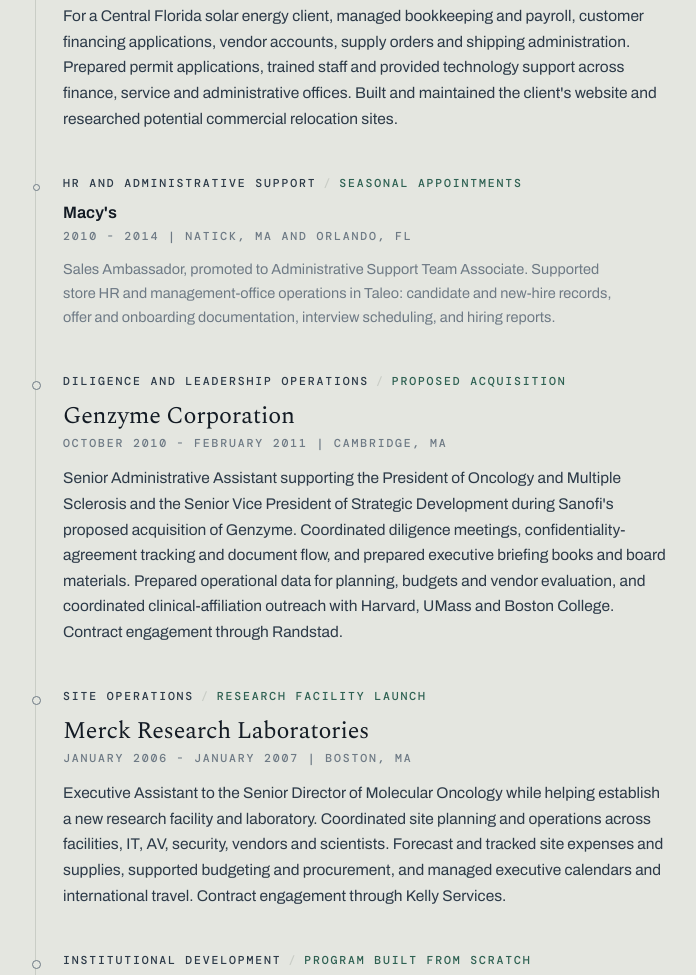
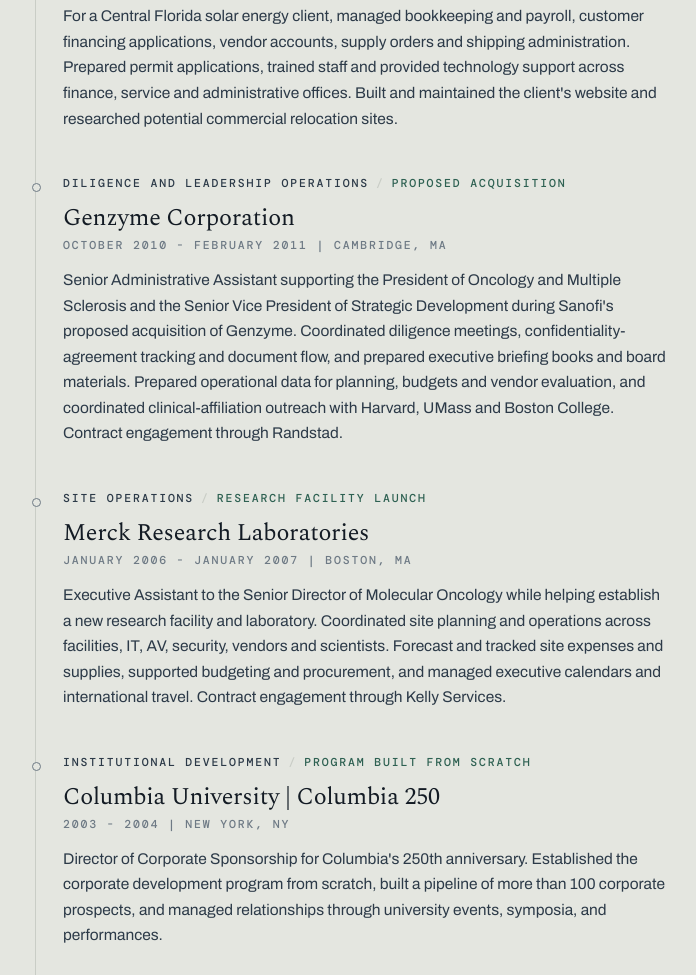
Before and after one commit to Tethon/richard-graham, a plain HTML site: page index.html in a window 1280 px wide. Shown: the part 3790-4765 px from the top of the page, without its empty margins (165-861 px from the left). Drawn offline with nearby package versions, Linux system fonts and the light colour scheme.

Commit message:
Remove Macy's from public website and resume

```diff
--- a/index.html
+++ b/index.html
@@ -218,7 +218,6 @@
       <li class="entry rise"><span class="entry__tags tag"><span class="entry__fn">Business operations</span><span class="entry__sep">/</span><span class="entry__ctx">development and acquisitions</span></span><h3 class="entry__org">Blackwater Development</h3><span class="entry__date tag">October 2018 - October 2026 | Massachusetts</span><p class="entry__body">Business Operations Manager (Independent Contractor).  Managed business operations and project coordination across multimillion-dollar residential development, acquisitions, property operations and financial administration; the engagement with the principal was continuous from October 2018 through October 2026, with the later phase conducted through Blackwater Development LLC.</p><p class="entry__body">Built project budgets and forecasts with the principal, compared estimates with actual costs throughout construction and prepared funding draws after inspections confirmed completed work.  Administered contracts and leases, coordinated Planning Board matters and researched property histories to inform acquisition decisions.</p></li>
       <li class="entry rise"><span class="entry__tags tag"><span class="entry__fn">Business ownership</span><span class="entry__sep">/</span><span class="entry__ctx">operations and administration</span></span><h3 class="entry__org">Richard D.  Graham, LLC</h3><span class="entry__date tag">May 2014 - August 2018 | Orlando, FL</span><p class="entry__body">Owner (Sole Member).  Owned and operated a business spanning real estate, solar-system sales and business consulting.  Managed client agreements, vendors, QuickBooks bookkeeping, business administration and the company's Google Workspace domain and document systems.</p><p class="entry__body">For a Central Florida solar energy client, managed bookkeeping and payroll, customer financing applications, vendor accounts, supply orders and shipping administration.  Prepared permit applications, trained staff and provided technology support across finance, service and administrative offices.  Built and maintained the client's website and researched potential commercial relocation sites.</p></li>
 
-      <li class="entry entry--quiet rise"><span class="entry__tags tag"><span class="entry__fn">HR and administrative support</span><span class="entry__sep">/</span><span class="entry__ctx">seasonal appointments</span></span><h3 class="entry__org">Macy's</h3><span class="entry__date tag">2010 - 2014 | Natick, MA and Orlando, FL</span><p class="entry__body">Sales Ambassador, promoted to Administrative Support Team Associate.  Supported store HR and management-office operations in Taleo: candidate and new-hire records, offer and onboarding documentation, interview scheduling, and hiring reports.</p></li>
 
       <li class="entry rise"><span class="entry__tags tag"><span class="entry__fn">Diligence and leadership operations</span><span class="entry__sep">/</span><span class="entry__ctx">proposed acquisition</span></span><h3 class="entry__org">Genzyme Corporation</h3><span class="entry__date tag">October 2010 - February 2011 | Cambridge, MA</span><p class="entry__body">Senior Administrative Assistant supporting the President of Oncology and Multiple Sclerosis and the Senior Vice President of Strategic Development during Sanofi's proposed acquisition of Genzyme.  Coordinated diligence meetings, confidentiality-agreement tracking and document flow, and prepared executive briefing books and board materials.  Prepared operational data for planning, budgets and vendor evaluation, and coordinated clinical-affiliation outreach with Harvard, UMass and Boston College.  Contract engagement through Randstad.</p></li>
       <li class="entry rise"><span class="entry__tags tag"><span class="entry__fn">Site operations</span><span class="entry__sep">/</span><span class="entry__ctx">research facility launch</span></span><h3 class="entry__org">Merck Research Laboratories</h3><span class="entry__date tag">January 2006 - January 2007 | Boston, MA</span><p class="entry__body">Executive Assistant to the Senior Director of Molecular Oncology while helping establish a new research facility and laboratory.  Coordinated site planning and operations across facilities, IT, AV, security, vendors and scientists.  Forecast and tracked site expenses and supplies, supported budgeting and procurement, and managed executive calendars and international travel.  Contract engagement through Kelly Services.</p></li>
```
Also changed, not shown: 1 other file.
